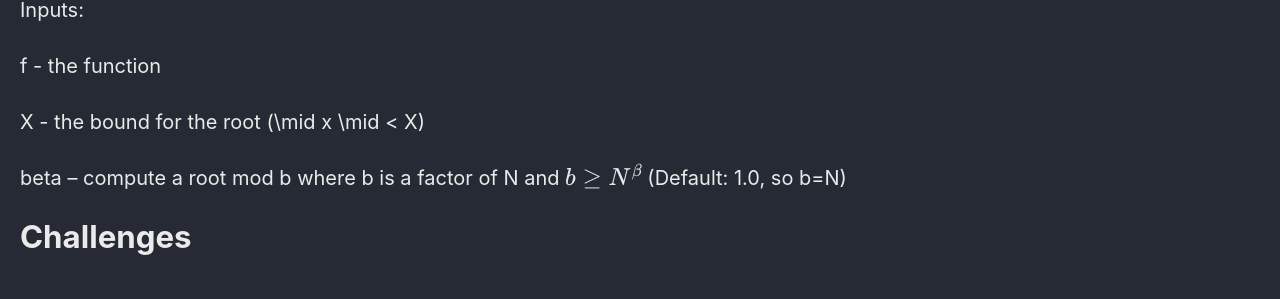
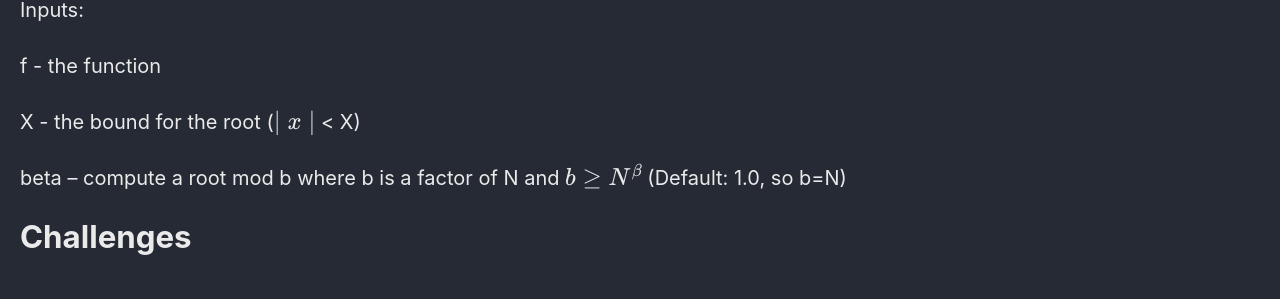
Before and after one commit to Connor-McCartney/Connor-McCartney.github.io, a Jekyll site: the page built from _pages/cryptography/small-roots/small-roots.md, in a window 1280 px wide. Shown: the part 1048-1347 px from the top of the page. Built offline with Jekyll 4.4.1, drawn with Linux system fonts in a browser that asks for light colours; cached includes are drawn as plain includes.

```diff
--- a/_pages/cryptography/small-roots/small-roots.md
+++ b/_pages/cryptography/small-roots/small-roots.md
@@ -40,7 +40,7 @@ Inputs:
 
 f - the function
 
-X - the bound for the root (\mid x \mid < X)
+X - the bound for the root ($$\mid x \mid$$ < X)
 
 beta – compute a root mod b where b is a factor of N and $$b \geq N^β$$ (Default: 1.0, so b=N)
 
```
